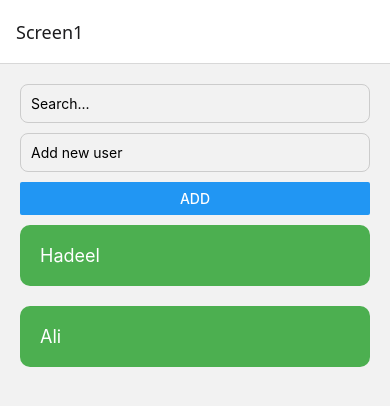
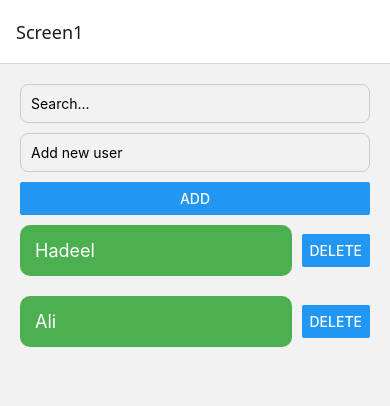
Before and after one commit to hadeelabbadi/JoVision-RN-tasks, a React Native app: screen /Screen1 in a window 390 px wide. Shown: the top 406 px of the page. Built offline with nearby package versions, Linux system fonts and the light colour scheme.

Commit message:
Task 38 - Delete user from list

```diff
--- a/Tasks/Screen1.js
+++ b/Tasks/Screen1.js
@@ -18,12 +18,12 @@ export default function Screen1({ navigation }) {
   const [query, setQuery] = useState('');
   const [newName, setNewName] = useState('');
 
-  // فلترة
+  // 🔍 Search
   const filtered = users.filter(u =>
-    u.name.toLowerCase().includes(query.toLowerCase())
+    (u.name || '').toLowerCase().includes(query.toLowerCase())
   );
 
-  // إضافة عنصر
+  // ➕ Add
   const addUser = () => {
     if (newName.trim() === '') return;
 
@@ -36,9 +36,15 @@ export default function Screen1({ navigation }) {
     setNewName('');
   };
 
+  // ❌ Delete
+  const deleteUser = (id) => {
+    const newList = users.filter(user => user.id !== id);
+    setUsers(newList);
+  };
+
   return (
     <View style={styles.container}>
-      {/* search */}
+      {/* 🔍 Search */}
       <TextInput
         style={styles.input}
         placeholder="Search..."
@@ -46,7 +52,7 @@ export default function Screen1({ navigation }) {
         onChangeText={setQuery}
       />
 
-      {/* add user */}
+      {/* ➕ Add */}
       <TextInput
         style={styles.input}
         placeholder="Add new user"
@@ -56,10 +62,15 @@ export default function Screen1({ navigation }) {
 
       <Button title="Add" onPress={addUser} />
 
+      {/* 📋 List */}
       <FlatList
         data={filtered}
         keyExtractor={(item) => item.id}
+        ListEmptyComponent={
+          <Text style={styles.empty}>No users found</Text>
+        }
         renderItem={({ item }) => (
+          <View style={styles.row}>
             <TouchableOpacity
               style={styles.card}
               onPress={() =>
@@ -68,6 +79,12 @@ export default function Screen1({ navigation }) {
             >
               <Text style={styles.text}>{item.name}</Text>
             </TouchableOpacity>
+
+            <Button
+              title="Delete"
+              onPress={() => deleteUser(item.id)}
+            />
+          </View>
         )}
       />
     </View>
@@ -75,7 +92,10 @@ export default function Screen1({ navigation }) {
 }
 
 const styles = StyleSheet.create({
-  container: { flex: 1, padding: 20 },
+  container: {
+    flex: 1,
+    padding: 20,
+  },
 
   input: {
     borderWidth: 1,
@@ -85,15 +105,29 @@ const styles = StyleSheet.create({
     marginBottom: 10,
   },
 
+  row: {
+    flexDirection: 'row',
+    alignItems: 'center',
+    justifyContent: 'space-between',
+  },
+
   card: {
     backgroundColor: '#4CAF50',
-    padding: 20,
+    padding: 15,
     marginVertical: 10,
     borderRadius: 10,
+    flex: 1,
+    marginRight: 10,
   },
 
   text: {
     color: 'white',
     fontSize: 18,
   },
+
+  empty: {
+    textAlign: 'center',
+    marginTop: 20,
+    color: '#888',
+  },
 });
```
Lines whose indentation alone changed are shown as unchanged.
